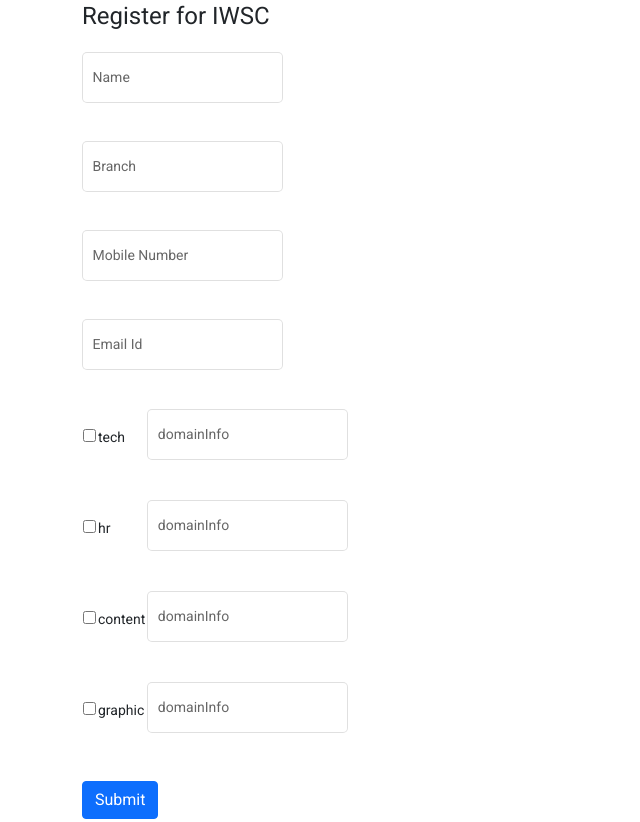
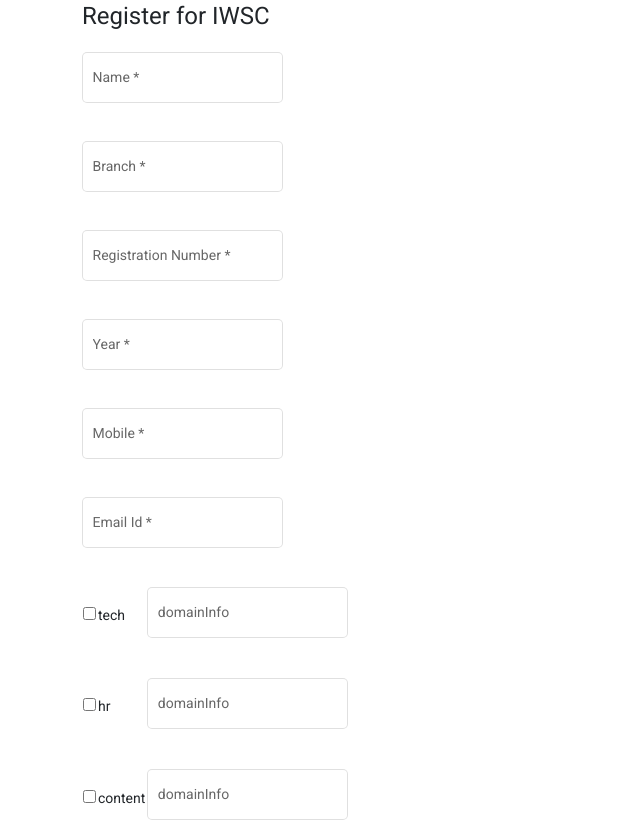
Before and after one commit to IWSCSRM/recruitments, an Angular app: page /apply in a window 1280 px wide. Shown: the top 822 px of the page, without its empty margins (0-640 px from the left). Built offline with nearby package versions, Linux system fonts and the light colour scheme; no server answers.

Commit message:
successfull registration done

```diff
--- a/src/app/applicants.ts
+++ b/src/app/applicants.ts
@@ -2,6 +2,8 @@ export class Applicants {
     id!: number;
     name!: String;
     branch!: String;
+    registrationNo! : Number;
+    year! : Number;
     mobileNo!: String;
     emailId!: String;
     domain! : Array<any>
--- a/src/app/new-registration/new-registration.component.html
+++ b/src/app/new-registration/new-registration.component.html
@@ -1,39 +1,53 @@
 <div class="container">
     <h1>Register for IWSC</h1>
-    <form (ngSubmit)="onSubmit()">
+    <form #recruitmentForm = "ngForm" (ngSubmit)="onSubmit()">
         <p>
             <mat-form-field appearance="outline">
               <mat-label>Name</mat-label>
               <input matInput placeholder="Name"
-              [(ngModel)]="applicant.name" name="name">
+              [(ngModel)]="applicant.name" name="name" required>
             </mat-form-field>
           </p>
           <p>
             <mat-form-field appearance="outline">
               <mat-label>Branch</mat-label>
               <input matInput placeholder="Branch"
-              [(ngModel)]="applicant.branch" name="branch">
+              [(ngModel)]="applicant.branch" name="branch" required>
             </mat-form-field>
           </p>
           <p>
             <mat-form-field appearance="outline">
-              <mat-label>Mobile Number</mat-label>
-              <input matInput placeholder="Mobile Number"
-              [(ngModel)]="applicant.mobileNo" name="mobileNo">
+              <mat-label>Registration Number</mat-label>
+              <input matInput placeholder="Registration Number"
+              [(ngModel)]="applicant.registrationNo" name="Registration Number" required>
+            </mat-form-field>
+          </p>
+          <p>
+            <mat-form-field appearance="outline">
+              <mat-label>Year</mat-label>
+              <input matInput placeholder="Year of Study"
+              [(ngModel)]="applicant.year" name="year" required>
+            </mat-form-field>
+          </p>
+          <p>
+            <mat-form-field appearance="outline">
+              <mat-label>Mobile</mat-label>
+              <input matInput placeholder="Mobile"
+              [(ngModel)]="applicant.mobileNo" name="moblie" required>
             </mat-form-field>
           </p>
           <p>
             <mat-form-field appearance="outline">
               <mat-label>Email Id</mat-label>
               <input matInput placeholder="Email Id"
-              [(ngModel)]="applicant.emailId" name="emailId">
+              [(ngModel)]="applicant.emailId" name="emailId" required>
             </mat-form-field>
           </p>
           <p>
             <tr *ngFor="let n of applicant.domain">
               <th scope="row">
                 <input class="form-checkbox-input" type="checkbox" [value] = "n.id" [checked] = "n.select"
-                  (change)= "onChecking($event)"
+                  (change)= "onChecking($event)" required
                 />
               </th>
               <td>{{n.name}}</td>
@@ -41,13 +55,13 @@
                 <p>
                   <mat-form-field appearance="outline">
                     <mat-label>domainInfo</mat-label>
-                    <input matInput placeholder="extra information"
+                    <input matInput placeholder="domain information"
                     [(ngModel)]="n.value" name="domainInfo">
                   </mat-form-field>
                 </p>
               </td>
             </tr>
           </p>
-          <button type="button" type="submit" class="btn btn-primary">Submit</button>
+          <button type="button" type="submit" class="btn btn-primary"[disabled]="!recruitmentForm.valid">Submit</button>
     </form>
 </div>
--- a/src/app/new-registration/new-registration.component.ts
+++ b/src/app/new-registration/new-registration.component.ts
@@ -17,10 +17,10 @@ export class NewRegistrationComponent implements OnInit {
   ngOnInit(): void {
     this.postDetails();
     this.applicant.domain = [
-      {id: 1, select : false, name : 'tech', value : ""},
-      {id: 2, select : false, name : 'hr', value : ""},
-      {id: 3, select : false, name : 'content', value : ""},
-      {id: 4, select : false, name : 'graphic', value : ""},
+      {id: 1, select : false, name : 'tech', value : "", isShortlisted : false},
+      {id: 2, select : false, name : 'hr', value : "", isShortlisted : false},
+      {id: 3, select : false, name : 'content', value : "", isShortlisted : false},
+      {id: 4, select : false, name : 'graphic', value : "", isShortlisted : false},
     ];
   }
   postDetails(){
--- a/src/app/successful-registeration/successful-registeration.component.html
+++ b/src/app/successful-registeration/successful-registeration.component.html
@@ -1 +1,35 @@
-<p>successful-registeration works!</p>
+<div class="container">
+    <tbody>
+        <tr>
+            <td>Name</td>
+            <td>{{ applicant.name }}</td>
+        </tr>
+        <tr>
+            <td>Email Id</td>
+            <td>{{ applicant.emailId }}</td>
+        </tr>
+        <tr>
+            <td>Branch</td>
+            <td>{{ applicant.branch }}</td>
+        </tr>
+        <tr>
+            <td>Registration Number</td>
+            <td>{{ applicant.registrationNo }}</td>
+        </tr>
+        <tr>
+            <td>Year</td>
+            <td>{{ applicant.year }}</td>
+        </tr>
+        <tr>
+            <td>Mobile Number</td>
+            <td>{{ applicant.mobileNo }}</td>
+        </tr>
+    </tbody>
+    <div class="domain-applied">
+        <h3>Domains Applied</h3>
+        <tr *ngFor="let n of applicant.domain">
+            <td *ngIf="n.select === true">{{ n.name }}</td>
+            <td *ngIf="n.select === true">{{ n.val }}</td>
+        </tr>
+    </div>
+</div>
```
Also changed, not shown: src/app/successful-registeration/successful-registeration.component.ts (+14 -0 lines).
